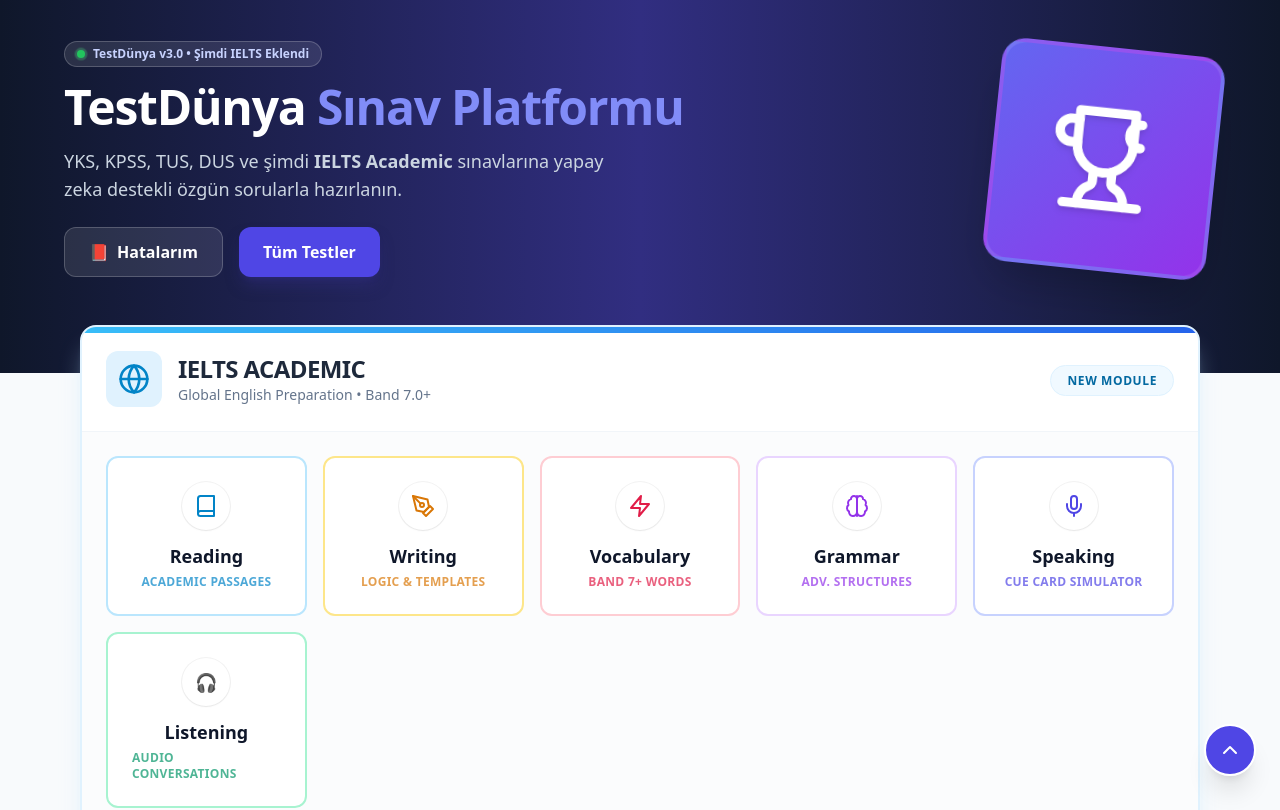
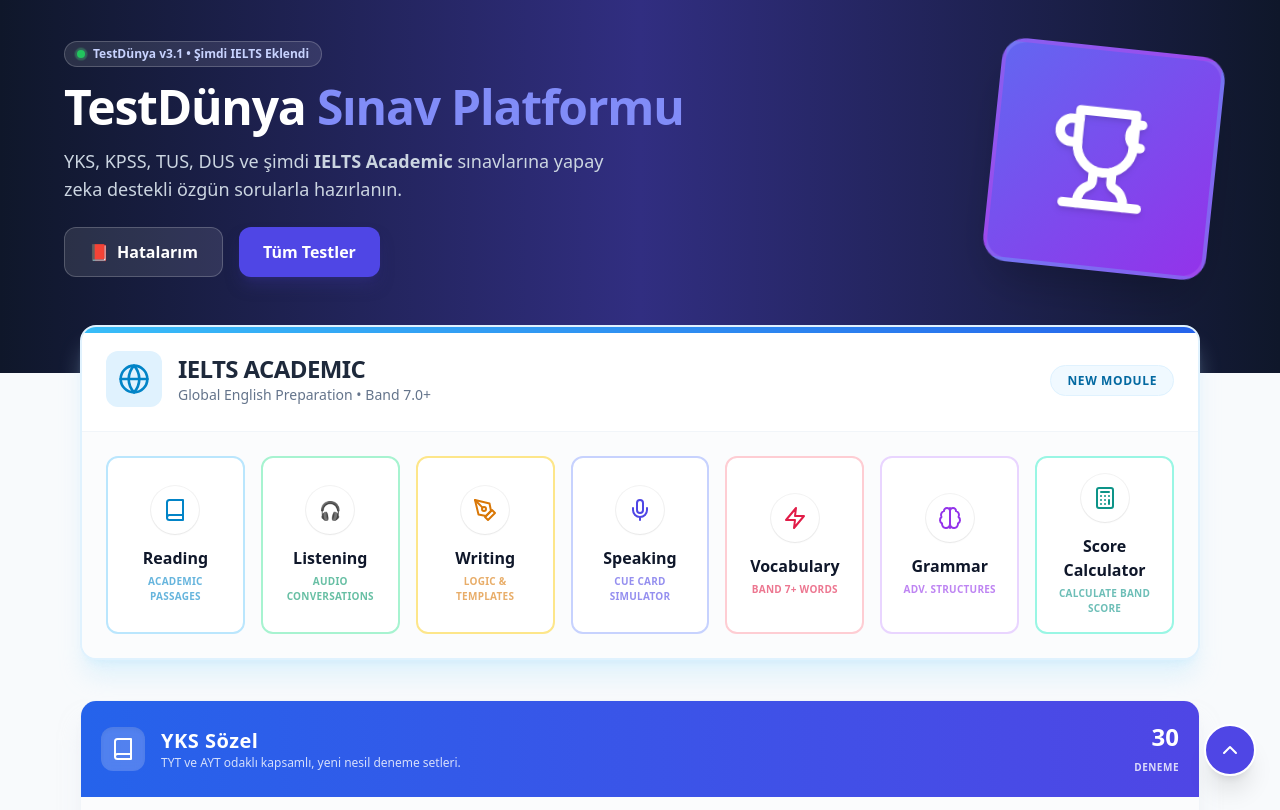
Before and after one commit to kuarkcoin/testdunya, a Next.js app: page / in a window 1280 px wide. Shown: the top 810 px of the page. Built offline with nearby package versions, Linux system fonts and the light colour scheme.

Commit message:
Update page.tsx

```diff
--- a/app/page.tsx
+++ b/app/page.tsx
@@ -44,9 +44,12 @@ const Stethoscope = (props: React.SVGProps<SVGSVGElement>) => (
 const Globe = (props: React.SVGProps<SVGSVGElement>) => (
   <svg xmlns="http://www.w3.org/2000/svg" width="24" height="24" viewBox="0 0 24 24" fill="none" stroke="currentColor" strokeWidth="2" strokeLinecap="round" strokeLinejoin="round" {...props}><circle cx="12" cy="12" r="10"/><path d="M2 12h20"/><path d="M12 2a15.3 15.3 0 0 1 4 10 15.3 15.3 0 0 1-4 10 15.3 15.3 0 0 1-4-10 15.3 15.3 0 0 1 4-10z"/></svg>
 );
-// --- YENİ EKLENEN MIC (SPEAKING) İKONU ---
 const Mic = (props: React.SVGProps<SVGSVGElement>) => (
   <svg xmlns="http://www.w3.org/2000/svg" width="24" height="24" viewBox="0 0 24 24" fill="none" stroke="currentColor" strokeWidth="2" strokeLinecap="round" strokeLinejoin="round" {...props}><path d="M12 2a3 3 0 0 0-3 3v7a3 3 0 0 0 6 0V5a3 3 0 0 0-3-3Z"/><path d="M19 10v2a7 7 0 0 1-14 0v-2"/><line x1="12" x2="12" y1="19" y2="22"/></svg>
+);
+// --- HESAP MAKİNESİ İKONU ---
+const Calculator = (props: React.SVGProps<SVGSVGElement>) => (
+  <svg xmlns="http://www.w3.org/2000/svg" width="24" height="24" viewBox="0 0 24 24" fill="none" stroke="currentColor" strokeWidth="2" strokeLinecap="round" strokeLinejoin="round" {...props}><rect width="16" height="20" x="4" y="2" rx="2"/><line x1="8" x2="16" y1="6" y2="6"/><line x1="16" x2="16" y1="14" y2="18"/><path d="M16 10h.01"/><path d="M12 10h.01"/><path d="M8 10h.01"/><path d="M12 14h.01"/><path d="M8 14h.01"/><path d="M12 18h.01"/><path d="M8 18h.01"/></svg>
 );
 
 // --- SINAV AYARLARI ---
@@ -101,7 +104,7 @@ const examConfig = [
   }
 ];
 
-// --- IELTS MODÜLLERİ (SPEAKING EKLENDİ) ---
+// --- IELTS MODÜLLERİ ---
 const ieltsModules = [
   {
     id: 'ielts-reading',
@@ -113,6 +116,15 @@ const ieltsModules = [
     border: 'border-sky-200'
   },
   {
+    id: 'ielts-listening',
+    title: 'Listening',
+    desc: 'Audio Conversations',
+    icon: <div className="w-6 h-6 flex items-center justify-center font-bold text-lg">🎧</div>,
+    color: 'text-emerald-600',
+    bg: 'bg-emerald-50',
+    border: 'border-emerald-200'
+  },
+  {
     id: 'ielts-writing',
     title: 'Writing',
     desc: 'Logic & Templates',
@@ -120,6 +132,15 @@ const ieltsModules = [
     color: 'text-amber-600',
     bg: 'bg-amber-50',
     border: 'border-amber-200'
+  },
+  {
+    id: 'ielts-speaking',
+    title: 'Speaking',
+    desc: 'Cue Card Simulator',
+    icon: <Mic className="w-6 h-6" />,
+    color: 'text-indigo-600',
+    bg: 'bg-indigo-50',
+    border: 'border-indigo-200'
   },
   {
     id: 'ielts-vocab',
@@ -139,23 +160,15 @@ const ieltsModules = [
     bg: 'bg-purple-50',
     border: 'border-purple-200'
   },
+  // --- YENİ EKLENEN HESAP MAKİNESİ ---
   {
-    id: 'ielts-speaking', // BURASI ÖZEL ID
-    title: 'Speaking',
-    desc: 'Cue Card Simulator',
-    icon: <Mic className="w-6 h-6" />,
-    color: 'text-indigo-600',
-    bg: 'bg-indigo-50',
-    border: 'border-indigo-200'
-  },
-  {
-    id: 'ielts-listening',
-    title: 'Listening',
-    desc: 'Audio Conversations',
-    icon: <div className="w-6 h-6 flex items-center justify-center font-bold text-lg">🎧</div>,
-    color: 'text-emerald-600',
-    bg: 'bg-emerald-50',
-    border: 'border-emerald-200'
+    id: 'ielts-calculator',
+    title: 'Score Calculator',
+    desc: 'Calculate Band Score',
+    icon: <Calculator className="w-6 h-6" />,
+    color: 'text-teal-600',
+    bg: 'bg-teal-50',
+    border: 'border-teal-200'
   }
 ];
 
@@ -182,7 +195,7 @@ export default function HomePage() {
                 <span className="animate-ping absolute inline-flex h-full w-full rounded-full bg-green-400 opacity-75"></span>
                 <span className="relative inline-flex rounded-full h-2 w-2 bg-green-500"></span>
               </span>
-              TestDünya v3.0 • Şimdi IELTS Eklendi
+              TestDünya v3.1 • Şimdi IELTS Eklendi
             </div>
 
             <h1 className="text-3xl md:text-5xl font-black tracking-tight leading-tight">
@@ -234,24 +247,25 @@ export default function HomePage() {
               </div>
            </div>
 
-           {/* IELTS Modules Grid (GÜNCELLENDİ) */}
-           {/* Speaking için 5'li grid sistemine geçildi (lg:grid-cols-5) */}
-           <div className="p-6 bg-slate-50/50 grid grid-cols-1 sm:grid-cols-2 lg:grid-cols-5 gap-4">
+           {/* IELTS Modules Grid */}
+           <div className="p-6 bg-slate-50/50 grid grid-cols-1 sm:grid-cols-2 lg:grid-cols-4 xl:grid-cols-7 gap-4">
               {ieltsModules.map((module) => {
-                // Link Mantığı: Speaking ise özel link, değilse /test/[id]
-                const linkHref = module.id === 'ielts-speaking' ? '/ielts/speaking' : `/test/${module.id}`;
+                // Link Mantığı: Speaking ve Calculator için özel link, diğerleri /test/[id]
+                let linkHref = `/test/${module.id}`;
+                if (module.id === 'ielts-speaking') linkHref = '/ielts/speaking';
+                if (module.id === 'ielts-calculator') linkHref = '/ielts/calculator';
 
                 return (
                   <Link
                     key={module.id}
                     href={linkHref}
-                    className={`flex flex-col items-center justify-center p-6 rounded-xl border-2 transition-all hover:-translate-y-1 hover:shadow-lg ${module.bg} ${module.border} ${module.color} bg-white`}
+                    className={`flex flex-col items-center justify-center p-4 rounded-xl border-2 transition-all hover:-translate-y-1 hover:shadow-lg ${module.bg} ${module.border} ${module.color} bg-white group/item h-full`}
                   >
-                    <div className={`mb-3 p-3 rounded-full bg-white shadow-sm ring-1 ring-black/5 ${module.color}`}>
+                    <div className={`mb-3 p-3 rounded-full bg-white shadow-sm ring-1 ring-black/5 ${module.color} group-hover/item:scale-110 transition-transform`}>
                        {module.icon}
                     </div>
-                    <h3 className="font-bold text-lg text-slate-900">{module.title}</h3>
-                    <p className="text-xs font-semibold opacity-70 uppercase tracking-wide mt-1">{module.desc}</p>
+                    <h3 className="font-bold text-sm md:text-base text-slate-900 text-center">{module.title}</h3>
+                    <p className="text-[10px] font-bold opacity-60 uppercase tracking-wide mt-1 text-center">{module.desc}</p>
                   </Link>
                 );
               })}
```
